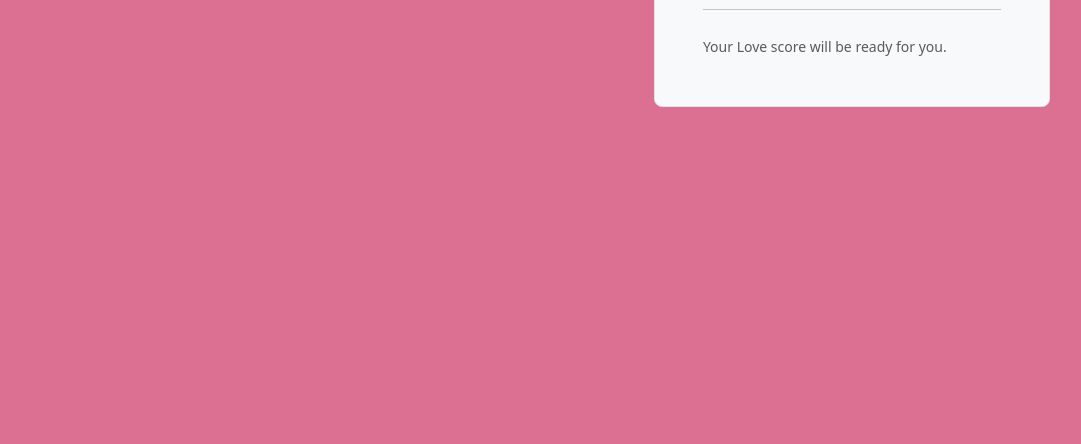
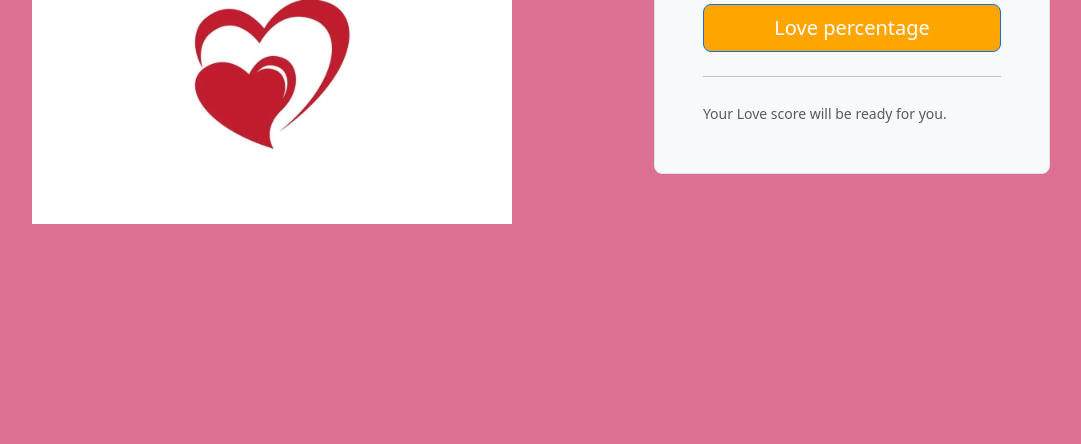
Before and after one commit to Swathiiiiiiiii/simple-js-, a plain HTML site: page index.html in a window 1280 px wide. Shown: the part 356-800 px from the top of the page, without its empty margins (99-1180 px from the left). Drawn offline with nearby package versions, Linux system fonts and the light colour scheme.

Commit message:
Update index.html

```diff
--- a/index.html
+++ b/index.html
@@ -16,7 +16,7 @@
       <div class="row align-items-center g-lg-5 py-5">
         <div class="col-lg-7 text-center text-lg-start">
           <h1 class="display-4 fw-bold lh-1 text-body-emphasis mb-3">Love Calculator for you and your loved ones.</h1>
-          <p class="col-lg-10 fs-4"><img src="./public/phto.jpg" alt="" style="height: 300px;"></p>
+          <p class="col-lg-10 fs-4"><img src="phto.jpg" alt="" style="height: 300px;"></p>
         </div>
         <div class="col-md-10 mx-auto col-lg-5">
           <form class="p-4 p-md-5 border rounded-3 bg-body-tertiary">
```
